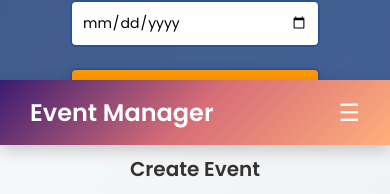
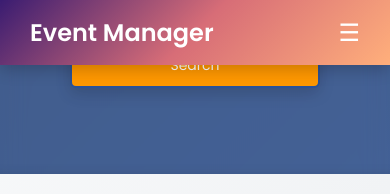
Before and after one commit to niteen-codes/Event-Management-App, a React (Create React App) app in the folder frontend/: page / in a window 390 px wide. Shown: the top 194 px of the page. Built offline with nearby package versions, Linux system fonts and the light colour scheme; no server answers; sample sign-in values are in the browser's storage.

Commit message:
Updated EventForm and Navbar styles for responsiveness and UI improvements

```diff
--- a/frontend/src/components/EventForm.css
+++ b/frontend/src/components/EventForm.css
@@ -7,6 +7,7 @@
   border-radius: 12px;
   box-shadow: 0 5px 15px rgba(0, 0, 0, 0.2);
   animation: fadeIn 0.6s ease-in-out;
+  margin-top: 5rem;
 }
 
 .event-form-title {
--- a/frontend/src/components/Navbar.css
+++ b/frontend/src/components/Navbar.css
@@ -9,7 +9,6 @@
   left: 0;
   z-index: 1000;
   transition: all 0.3s ease-in-out;
-  margin-top: 5rem;
 }
 
 /* Navbar Container */
```
